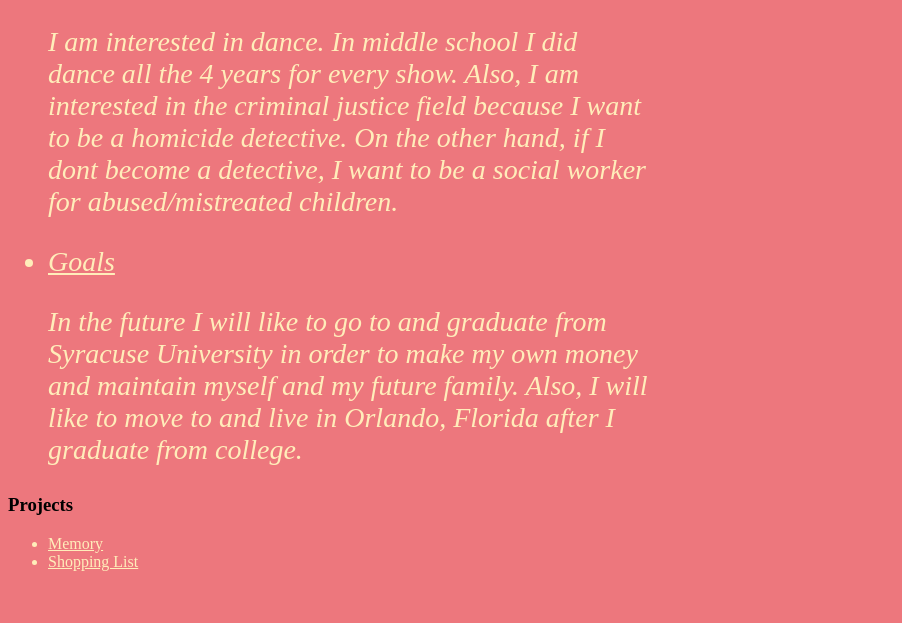
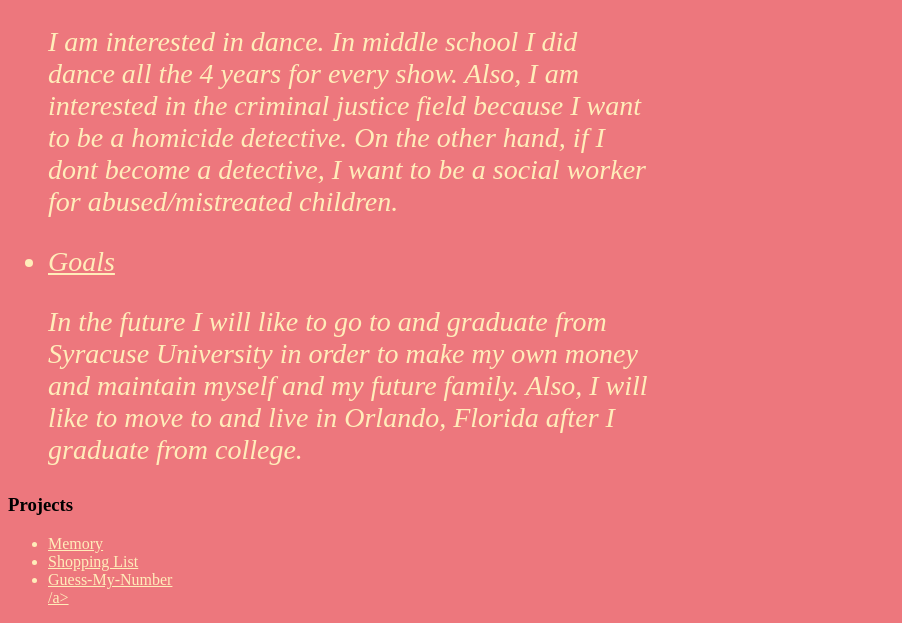
Before and after one commit to Genesis120/genesis120.github.io, a plain HTML site: page index.html in a window 1280 px wide. Shown: the part 463-1086 px from the top of the page, without its empty margins (0-902 px from the left). Before the commit the page ends 1050 px from the top, so only its background shows below. Drawn offline with Linux system fonts and the light colour scheme.

Commit message:
Update index.html

```diff
--- a/index.html
+++ b/index.html
@@ -23,5 +23,6 @@
   <ul>
     <a href="memory/index.html"><li>Memory</li></a>
     <a href="shoppinglist/index.html"><li>Shopping List</li></a>
+    <a href="guess-my-number/index.html"><li>Guess-My-Number</li>/a>
   </ul>
 </html>
```
